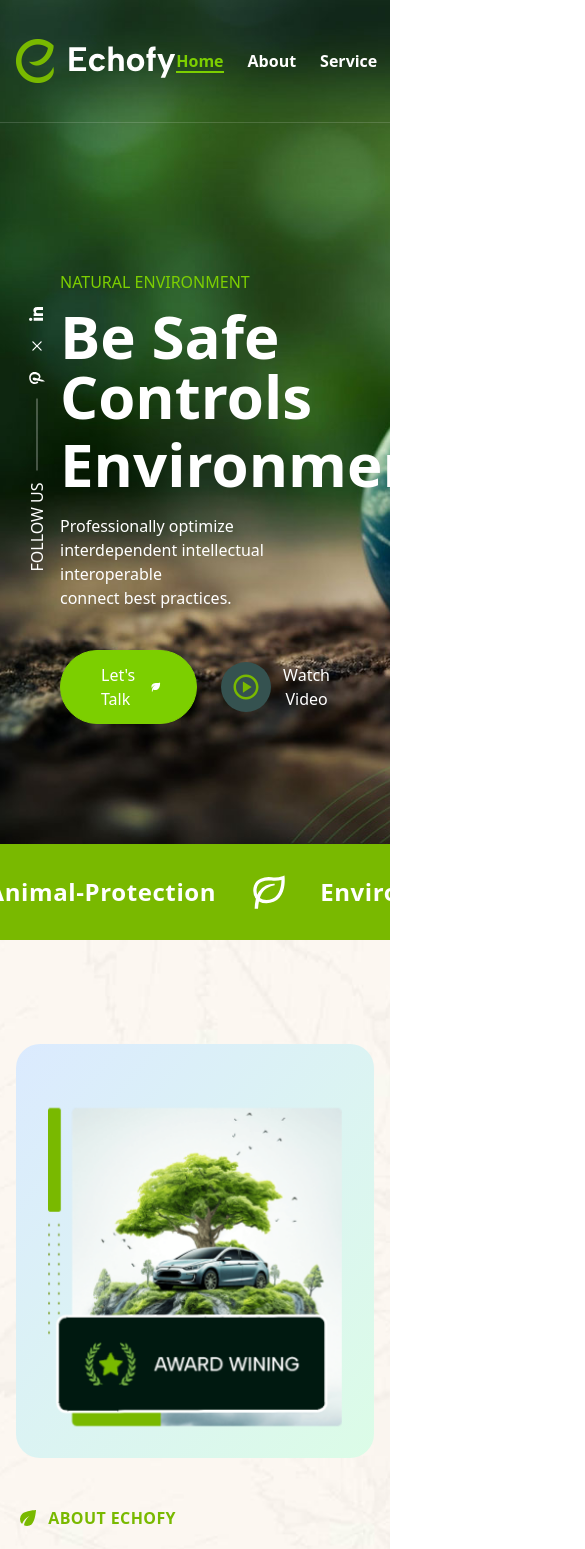
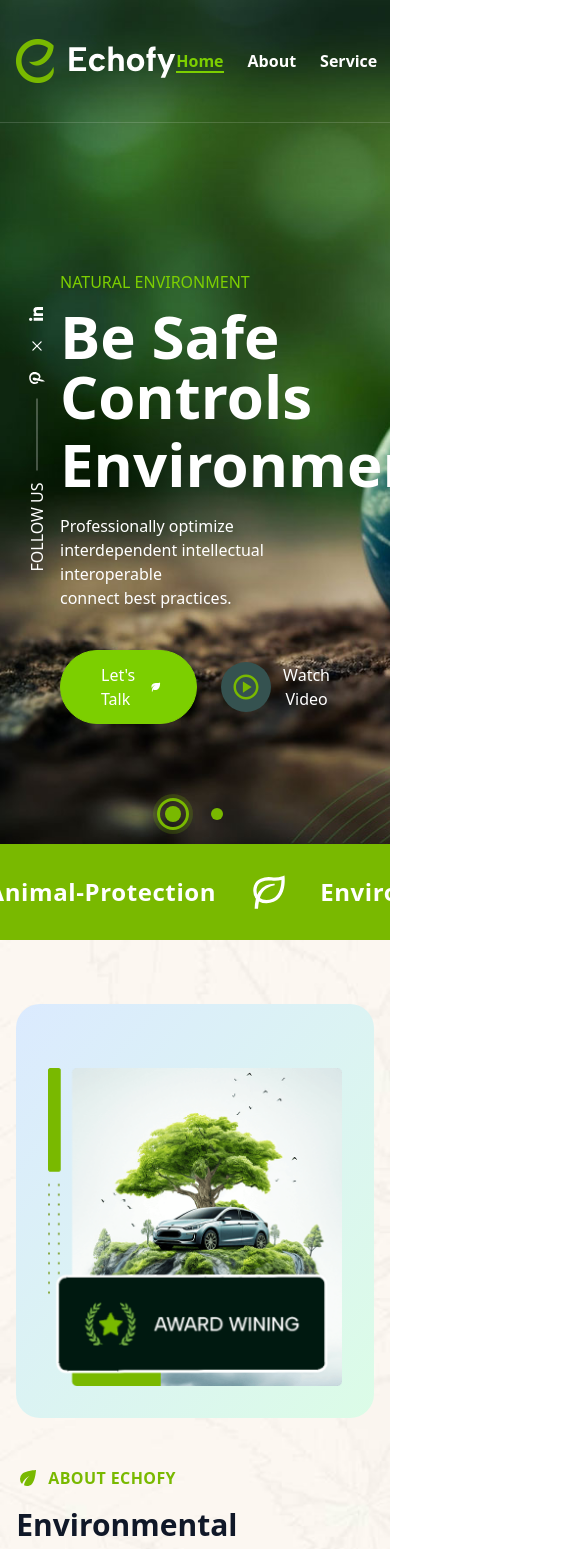
Before and after one commit to prabinb50/Echofy_Website, a React (Vite) app in the folder frontend/: page / in a window 390 px wide. Shown: the top 1549 px of the page, 585 px wide, since content can reach past the window. Built offline with nearby package versions, Linux system fonts and the light colour scheme.

Commit message:
Add Swiper for banner images, implement AboutUsSection, and enhance Navbar functionality

```diff
--- a/frontend/package.json
+++ b/frontend/package.json
@@ -19,6 +19,7 @@
     "react-dom": "^19.1.0",
     "react-icons": "^5.5.0",
     "react-router-dom": "^7.7.1",
+    "swiper": "^11.2.10",
     "tailwindcss": "^4.1.11"
   },
   "devDependencies": {
--- a/frontend/src/App.jsx
+++ b/frontend/src/App.jsx
@@ -1,15 +1,15 @@
 import './App.css'
 import React from 'react'
 import BannerImage from './components/BannerImage'
-import AboutImage from './components/AboutImage'
-import Scroll from './components/Scroll'
+import AboutUsSection from './components/AboutUsSection'
+import ScrollMarquee from './components/ScrollMarquee'
 
 export default function App() {
   return (
     <div>
       <BannerImage />
-      <Scroll />
-      <AboutImage />
+      <ScrollMarquee />
+      <AboutUsSection />
     </div>
   )
 }
--- a/frontend/src/components/AboutImage.jsx
+++ b/frontend/src/components/AboutUsSection.jsx
@@ -2,14 +2,10 @@ import React from "react";
 import { MdEco } from "react-icons/md";
 import { BiSolidLeaf, BiLeaf } from "react-icons/bi";
 
-const AboutImage = () => {
+const AboutUsSection = () => {
   return (
     <div
-
-      className="min-h-screen bg-cover bg-center bg-no-repeat py-16 "
-
       className="min-h-screen bg-cover bg-center bg-no-repeat py-16"
-
       style={{ backgroundImage: "url(/about-bg.jpg)" }}
     >
       {/* animation styles */}
@@ -79,10 +75,10 @@ const AboutImage = () => {
           }
         }
       `}</style>
-      <div className="w-11/12 mx-auto mt-10">
+      <div className="w-11/12 mx-auto">
         <div className="grid grid-cols-1 lg:grid-cols-2 gap-12 items-center min-h-[500px] md:min-h-[600px] lg:min-h-[700px]">
           {/* image section */}
-          <div className="relative ">
+          <div className="relative">
             {/* background container */}
             <div className="relative bg-gradient-to-br from-blue-100 to-green-100 rounded-3xl p-8 overflow-hidden">
               {/* main image */}
@@ -122,7 +118,7 @@ const AboutImage = () => {
                 </span>
               </div>
 
-              <h1 className="text-3xl md:text-4xl lg:text-5xl font-semibold text-gray-900 leading-tight text-left mb-8">
+              <h1 className="text-3xl md:text-4xl font-semibold text-gray-900 leading-tight text-left mb-8">
                 Environmental Sustainable<br />Forever Green Future
               </h1>
             </div>
@@ -144,7 +140,7 @@ const AboutImage = () => {
                   </h3>
                   <p className="text-gray-600 leading-relaxed">
                     Alternative innovation after ethical to network
-                    environmental<br/> whiteboard transparent growth natural done.
+                    environmental<br /> whiteboard transparent growth natural done.
                   </p>
                 </div>
               </div>
@@ -164,7 +160,7 @@ const AboutImage = () => {
                   </h3>
                   <p className="text-gray-600 leading-relaxed">
                     Alternative innovation after ethical to network
-                    environmental<br/> whiteboard transparent growth natural done.
+                    environmental<br /> whiteboard transparent growth natural done.
                   </p>
                 </div>
               </div>
@@ -189,4 +185,4 @@ const AboutImage = () => {
   );
 };
 
-export default AboutImage;
+export default AboutUsSection;
--- a/frontend/src/components/BannerContent.jsx
+++ b/frontend/src/components/BannerContent.jsx
@@ -31,7 +31,7 @@ export default function BannerContent() {
 
             {/* section subtitle */}
             <motion.p
-                className='text-lime-500'
+                className='text-lime-500 '
                 initial={{ x: -55, opacity: 0 }}
                 animate={{ x: 0, opacity: 1 }}
                 transition={{ duration: 0.5, delay: 0.2 }}>
--- a/frontend/src/components/BannerImage.jsx
+++ b/frontend/src/components/BannerImage.jsx
@@ -1,29 +1,106 @@
-import React from 'react'
-import Navbar from './Navbar'
-import BannerContent from './BannerContent'
+import React, { useRef } from 'react';
+import { Swiper, SwiperSlide } from 'swiper/react';
+import 'swiper/css';
+import 'swiper/css/pagination';
+import 'swiper/css/navigation';
+import BannerOverlay from './BannerOverlay';
+import { Autoplay, Pagination, Navigation } from 'swiper/modules';
 
 export default function BannerImage() {
+    const progressCircle = useRef(null);
+    const progressContent = useRef(null);
+    const onAutoplayTimeLeft = (s, time, progress) => {
+        progressCircle.current.style.setProperty('--progress', 1 - progress);
+        progressContent.current.textContent = `${Math.ceil(time / 1000)}s`;
+    };
+
     return (
-        <div className='relative w-full h-screen'>
-            {/* background image */}
-            <img
-                src="/background_image.jpg"
-                alt="Banner"
-                className="object-cover w-full h-full"
-            />
+        <div className='relative w-full h-screen overflow-hidden'>
+            <style>
+                {`
+                .swiper-pagination-bullet {
+                    width: 32px;
+                    height: 32px;
+                    background: transparent !important;
+                    border: none;
+                    opacity: 1;
+                    margin: 0 6px !important;
+                    box-sizing: border-box;
+                    transition: all 0.3s;
+                    position: relative;
+                }
+                .swiper-pagination-bullet::after {
+                    content: "";
+                    display: block;
+                    width: 12px;
+                    height: 12px;
+                    border-radius: 50%;
+                    background: #79B900;
+                    position: absolute;
+                    top: 50%;
+                    left: 50%;
+                    transform: translate(-50%, -50%);
+                    transition: width 0.3s, height 0.3s;
+                }
+                .swiper-pagination-bullet-active {
+                    border-width: 4px;
+                    border: 3px solid #79B900;
+                    box-shadow: 0 0 0 4px rgba(121,185,0,0.2);
+                }
+                .swiper-pagination-bullet-active::after {
+                    width: 16px;
+                    height: 16px;
+                }
+                `}
+            </style>
 
-            <div className='absolute inset-0'>
-                {/* navbar section */}
-                <Navbar />
+            {/* background image slider */}
+            <Swiper
+                spaceBetween={30}
+                centeredSlides={true}
+                autoplay={{
+                    delay: 2500,
+                    disableOnInteraction: false,
+                }}
+                pagination={{
+                    clickable: true,
+                }}
+                navigation={false}
+                modules={[Autoplay, Pagination, Navigation]}
+                onAutoplayTimeLeft={onAutoplayTimeLeft}
+                className="w-full h-full"
+            >
+                <SwiperSlide>
+                    {/* background image 1*/}
+                    <img
+                        src="/background_image.jpg"
+                        alt="Banner"
+                        className="object-cover w-full h-full"
+                    />
 
-                {/* horizontal line */}
-                <hr className='text-white opacity-15' />
-            </div>
+                    {/* navbar and banner content */}
+                    <BannerOverlay />
+                </SwiperSlide>
 
-            {/* banner content section */}
-            <div className='absolute inset-x-15 bottom-30'>
-                <BannerContent />
-            </div>
-        </div>
-    )
+                <SwiperSlide>
+                    {/* background image 2 */}
+                    <img
+                        src="/background-image-2.jpg"
+                        alt="Banner"
+                        className="object-cover w-full h-full"
+                    />
+
+                    {/* navbar and banner content */}
+                    <BannerOverlay />
+                </SwiperSlide>
+
+                <div className="autoplay-progress" slot="container-end">
+                    <svg viewBox="0 0 48 48" ref={progressCircle}>
+                        <circle cx="24" cy="24" r="20"></circle>
+                    </svg>
+                    <span ref={progressContent}></span>
+                </div>
+            </Swiper>
+        </div >
+    );
 }
--- /dev/null
+++ b/frontend/src/components/BannerOverlay.jsx
@@ -0,0 +1,23 @@
+import React from 'react'
+import Navbar from './Navbar'
+import BannerContent from './BannerContent'
+
+export default function BannerOverlay() {
+    return (
+        <>
+            {/* navbar and banner content */}
+            <div className="absolute inset-0 z-10 flex flex-col">
+                {/* navbar */}
+                <Navbar />
+
+                {/* horizontal line */}
+                <hr className='text-white opacity-15' />
+
+                {/* banner content */}
+                <div className='absolute inset-x-15 bottom-30'>
+                    <BannerContent />
+                </div>
+            </div>
+        </>
+    )
+}
--- a/frontend/src/components/Navbar.jsx
+++ b/frontend/src/components/Navbar.jsx
@@ -26,22 +26,22 @@ export default function Navbar() {
 
             {/* navigation links */}
             <div className="flex items-center justify-between gap-6 font-semibold">
-                {navLinks.map((link) => (
+                {navLinks.map((eachLink, index) => (
                     <div
-                        key={link.name}
-                        href={link.path}
-                        onClick={() => setActiveLinks(link.name)}
+                        key={index}
+                        // href={eachLink.path}
+                        onClick={() => setActiveLinks(eachLink.name)}
                         className="relative group cursor-pointer"
                     >
                         <a
-                            className={`transition-colors duration-300 ${activeLinks === link.name ? 'text-lime-500' : 'text-white '}`}
+                            className={`transition-colors duration-300 ${activeLinks === eachLink.name ? 'text-lime-500' : 'text-white '}`}
                         >
-                            {link.name}
+                            {eachLink.name}
                         </a>
 
                         {/* underline effect */}
                         <span
-                            className={`absolute bottom-0 left-0 w-full h-[2px] bg-lime-500 transition-all duration-300 ${activeLinks === link.name ? 'scale-x-100' : 'scale-x-0'}`}
+                            className={`absolute bottom-0 left-0 w-full h-[2px] bg-lime-500 transition-all duration-300 ${activeLinks === eachLink.name ? 'scale-x-100' : 'scale-x-0'}`}
                         />
                     </div>
                 ))}
--- a/frontend/src/components/Scroll.jsx
+++ b/frontend/src/components/ScrollMarquee.jsx
@@ -1,7 +1,7 @@
 import React from "react";
 import { BiLeaf } from "react-icons/bi";
 
-const Scroll = () => {
+const ScrollMarquee = () => {
   return (
     <div className="bg-[#79B900] h-24 overflow-hidden flex items-center">
       <style>{`
@@ -48,4 +48,4 @@ const Scroll = () => {
   );
 };
 
-export default Scroll;
+export default ScrollMarquee;
```
Also changed, not shown: frontend/public/background-image-2.jpg (added), 1 other file (tests, documents, lock files or other folders).
